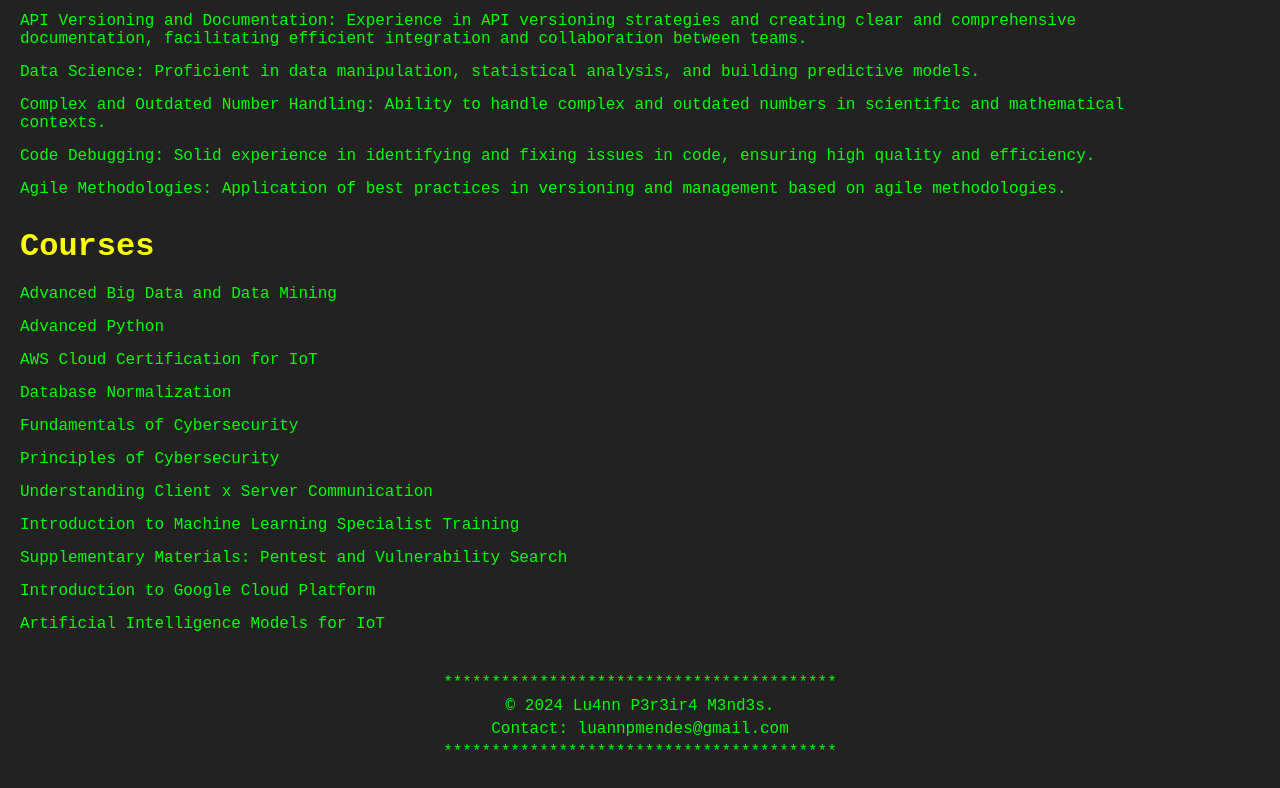
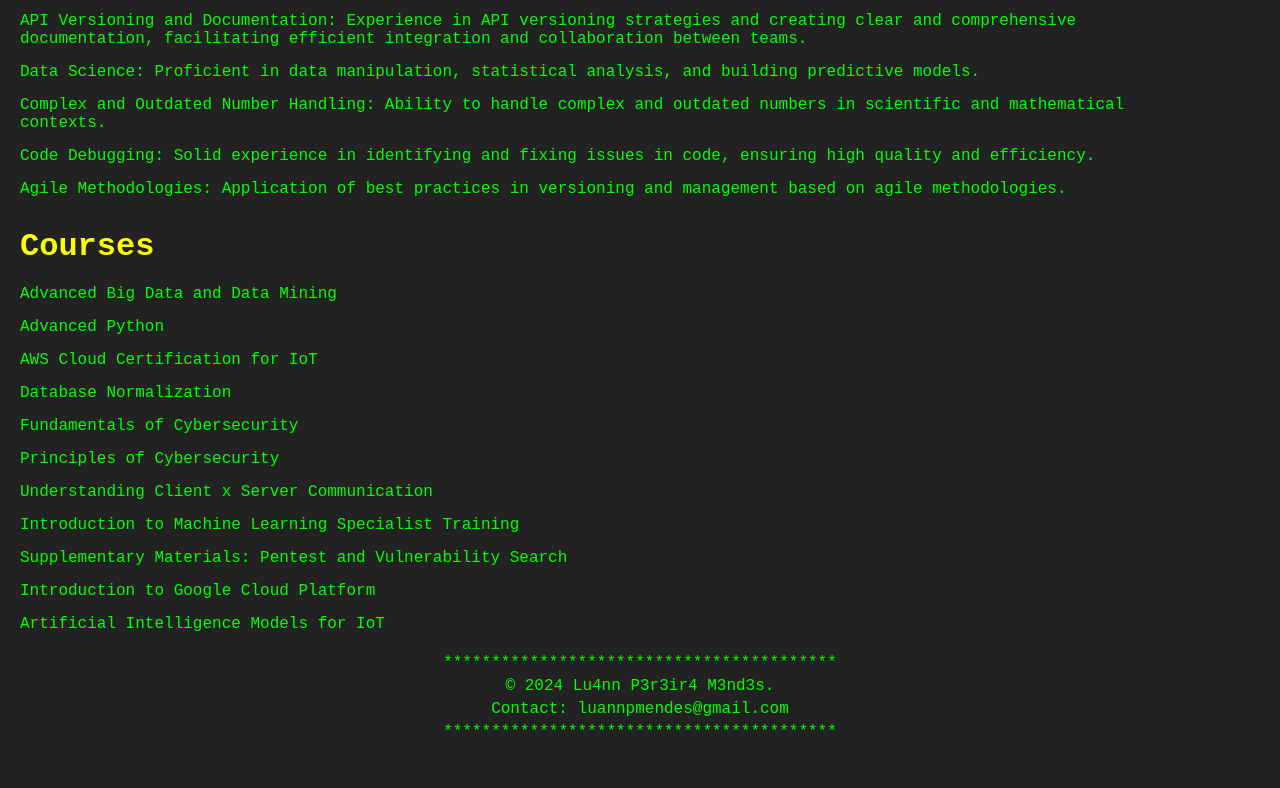
Before and after one commit to Luann8/curriculo-2.1, a plain HTML site: page index.html in a window 1280 px wide. Shown: the part 1012-1800 px from the top of the page. After the commit the page ends 1778 px from the top, so only its background shows below. Drawn offline with Linux system fonts and the light colour scheme.

Commit message:
Update index.html

```diff
--- a/index.html
+++ b/index.html
@@ -132,12 +132,11 @@
             margin-bottom: 15px;
         }
 
-        footer {
 
-            padding: 20px;
-            text-align: center;
-            width: 100%;
-        }
+
+      footer p {
+          margin: 10px 0; /* Adjust the margin for paragraphs inside the footer */
+      }
 
         footer p {
             margin: 5px 0;
```
